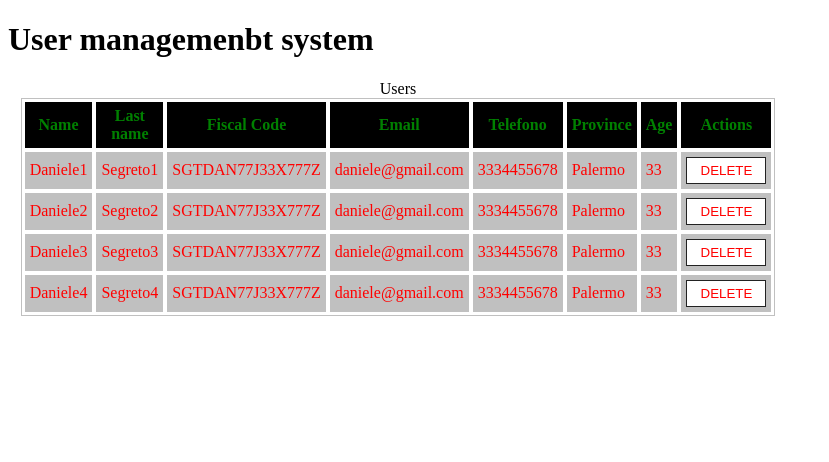
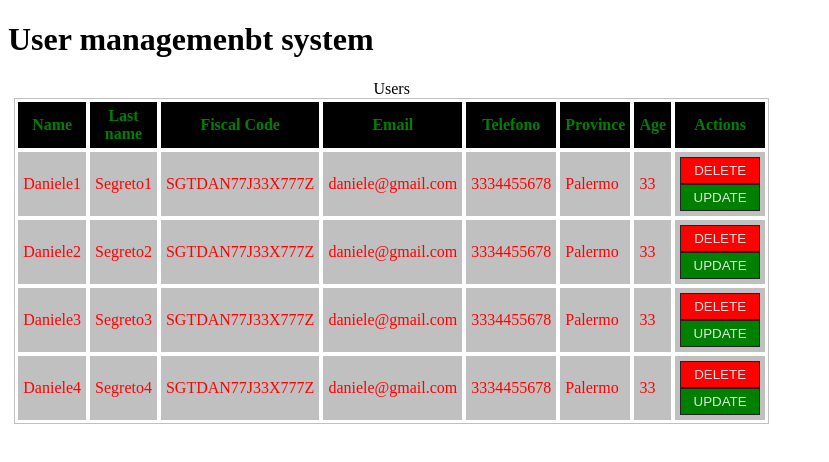
Before and after one commit to daniele-segreto/my-ums, an Angular app: page / in a window 1280 px wide. Shown: the top 462 px of the page, without its empty margins (0-829 px from the left). Built offline with nearby package versions, Linux system fonts and the light colour scheme.

Commit message:
EventEmitter. Ascoltare eventi di componenti figli

```diff
--- a/src/app/app.component.html
+++ b/src/app/app.component.html
@@ -1,10 +1,19 @@
 <h1>User managemenbt system</h1>
 <div class="main">
   <div class="users">
-    <app-users></app-users>
+      <!-- Con (updateUser) dico che voglio ascoltare questo evento;
+    Con il metodo 'updateUser' dico cosa voglio fare quando succederà (verrà emesso questo evento);
+    $event è una variabile che ci fornisce Angular per prenderci i dati che ci passa il componente filgio (serve appunto a catturare quello che abbiamo passato) -->
+    <app-users (updateUser)="updateUser($event)"></app-users>
   </div>
+
   <!-- *ngIf="false" => vuol dire che se il dettaglio è false non si vedrà, verrà rimosso dal DOM (viceversa se è true) -->
-  <div class="userDetail" *ngIf="false">
+  <!-- <div class="userDetail" *ngIf="true">...</div> -->
+
+  <!-- *ngIf="userSelected" => in questo caso mostro l'utente solo se è stato selezionato -->
+  <!-- Bisogna dichiarare la variabile 'userSelected' (l'utente selezionato) in app.component.ts,
+    che verrà passata sulla variabile '$event' e in automatico verrà mostrato, appunto questo template -->
+  <div class="userDetail" *ngIf="userSelected">
     <app-user-detail></app-user-detail>
   </div>
 </div>
--- a/src/app/app.component.ts
+++ b/src/app/app.component.ts
@@ -1,4 +1,5 @@
 import { Component } from '@angular/core';
+import { User } from './interfaces/user';
 
 @Component({
   selector: 'app-root',
@@ -6,5 +7,11 @@ import { Component } from '@angular/core';
   styleUrls: ['./app.component.css']
 })
 export class AppComponent {
-  title = 'ums';
+  // Variabile che serve a definire l'utente selezionato
+  userSelected: User | undefined;
+
+  // Modifica utente
+  updateUser(user: User) {
+    this.userSelected = user; // L'utente selezionato sarà l'utente che viene passato come parametro in questa funzione
+  }
 }
--- a/src/app/user-detail/user-detail.component.css
+++ b/src/app/user-detail/user-detail.component.css
@@ -0,0 +1,4 @@
+.userForm {
+  width: 98%;
+  margin: 0 auto;
+}
--- a/src/app/user-detail/user-detail.component.html
+++ b/src/app/user-detail/user-detail.component.html
@@ -1,4 +1,4 @@
-<form>
+<form class="userForm">
   <div class="form-group">
     <label for="firtstname">First name</label>
     <input name="firtstname" id="firtstname">
--- a/src/app/user/user.component.css
+++ b/src/app/user/user.component.css
@@ -4,14 +4,20 @@ td {
   background: silver;
   color: red;
 }
-
 button {
   padding: 5px;
   border: 1px solid #222;
   width: 80px;
 }
-
 button.delete {
-  background-color: #fff;
-  color: red;
+  color: #fffd;
+  background-color: red;
 }
+button.edit {
+  color: #fffd;
+  background-color: blue;
+}
+button.update {
+  color: #fffd;
+  background-color: green;
+}
--- a/src/app/user/user.component.html
+++ b/src/app/user/user.component.html
@@ -8,5 +8,8 @@
 <td>
   <!-- Non è necessario passare il parametro user, lo abbiamo già nel componente user (figlio) -->
   <!-- <button class="delete" (click)="deleteUser(user)">DELETE</button> -->
+  <!-- TASTO ELIMINA -->
   <button class="delete" (click)="deleteUser()">DELETE</button>
+  <!-- TASTO MODIFICA -->
+  <button class="update" (click)="updateUser()">UPDATE</button>
 </td>
--- a/src/app/user/user.component.ts
+++ b/src/app/user/user.component.ts
@@ -18,6 +18,10 @@ export class UserComponent {
   @Output('onDeleteUser') userDeleted = new EventEmitter();
   // NOTE: *Quasi sempre gli eventi vengono nominati con la parola on davanto e poi il nome dell'evento che vogliamo dare 'onDeleteUser'
 
+  // EMETTO UN EVENTO IN MODO DA POTER ESSERE ASCOLTATO AL DI FUORI DEL COMPONENTE (grazie al decoratore @Output):
+  // onSelectedUser è il nome della variabile utilizzata
+  @Output() onSelectUser = new EventEmitter();
+
   constructor(private userService: UserService) { }
 
   // Non è necessario passare il parametro user, lo abbiamo già ricevuto in @Input (sopra)
@@ -25,7 +29,9 @@ export class UserComponent {
   //   alert(user.lastname)
   // }
 
-  // Quindi accediamo al parametro user tramite il this
+  // Quindi accediamo al parametro user tramite il this...
+
+  // ELIMINA UTENTE
   deleteUser() {
     // utilizzo il metodo 'deleteUser' (che si trova sul nostro servizio 'userService')
     // e gli passiamo this.user (cioè l'utente corrente, dove abbiamo cliccato il pulsante)
@@ -35,4 +41,10 @@ export class UserComponent {
     this.userDeleted.emit(this.user); // passiamo come parametro l'utente che si vuole cancellare (quindi this.user)
   }
 
+  // MODIFICA UTENTE
+  updateUser() {
+    // chiamiamo l'evento 'onSelectDeleter', chiamiamo il metodo 'emit' per emettere l'evento
+    this.onSelectUser.emit(this.user); // passiamo come parametro l'utente che si vuole cancellare (quindi this.user)
+  }
+
 }
--- a/src/app/users/users.component.html
+++ b/src/app/users/users.component.html
@@ -11,13 +11,17 @@
     <th>Actions</th>
   </tr>
   <!-- PASSO I DATI AL COMPONENTE FIGLIO: -->
-  <!-- Con [user-data]="user" passiamo un dato a un componente figlio, inserendo il nome della variabile tra parentesi quadre -->
-  <!-- Con (onDeleteUser) dico che voglio ascoltare questo evento;
+  <!-- (1) Con [user-data]="user" passiamo un dato a un componente figlio, inserendo il nome della variabile tra parentesi quadre -->
+  <!-- (2) Con (onDeleteUser) dico che voglio ascoltare questo evento;
     Con il metodo 'onDeleteUser' dico cosa voglio fare quando succederà (verrà emesso questo evento);
+    $event è una variabile che ci fornisce Angular per prenderci i dati che ci passa il componente filgio (serve appunto a catturare quello che abbiamo passato) -->
+  <!-- (3) Con (onSelectUser) dico che voglio ascoltare questo evento;
+    Con il metodo 'onSelectUser' dico cosa voglio fare quando succederà (verrà emesso questo evento);
     $event è una variabile che ci fornisce Angular per prenderci i dati che ci passa il componente filgio (serve appunto a catturare quello che abbiamo passato) -->
   <tr app-user
   *ngFor="let user of users" [user-data]="user"
   (onDeleteUser)="onDeleteUser($event)"
+  (onSelectUser)="onSelectUser($event)"
   >
     <!-- Invece di richiamare il componente <app-user>, mettiamo direttamente l'attributo nel tr (sopra, app-user) -->
     <!-- <app-user></app-user> -->
--- a/src/app/users/users.component.ts
+++ b/src/app/users/users.component.ts
@@ -1,4 +1,4 @@
-import { Component, OnInit } from '@angular/core';
+import { Component, EventEmitter, OnInit, Output } from '@angular/core';
 import { UserService } from '../services/user.service';
 import { User } from '../interfaces/user';
 
@@ -11,6 +11,8 @@ export class UsersComponent implements OnInit {
 
   title = 'Users';
   users: User[] = [];
+  // Mettiamo un Evento in uscita che avrà come parametro un utente (<User>)
+  @Output() updateUser = new EventEmitter<User>();
 
   constructor(private service: UserService) {}
 
@@ -21,9 +23,16 @@ export class UsersComponent implements OnInit {
     this.users = this.service.getUsers();
   }
 
-  // Metodo che scatta all'emissione dell'evento in @Output('onDeleteUser') - riceve un utente
+  // Metodo che scatta all'emissione dell'evento in @Output('onDeleteUser') - riceve un utente di tipo User
   onDeleteUser(user: User) {
     this.service.deleteUser(user); // chiamo il servizio e la funzione per cancellare l'utente
   }
 
+  // Metodo che scatta all'emissione dell'evento in @Output('onSelectUser') - riceve un utente di tipo User
+  onSelectUser(user: User) {
+    // alert(user.lastname); // al click, riceviamo un alert con il cognome dell'utente selezionato
+    this.updateUser.emit(user); // chiamo il servizio e la funzione per avviare il form di modifica
+  }
+  // A questo punto, questo evento viene rilanciato all'esterno e l'app.component può ascoltare e rispondere a questo evento
+
 }
--- a/src/styles.css
+++ b/src/styles.css
@@ -1,6 +1,6 @@
 /* You can add global styles to this file, and also import other style files */
 .main {
-  width: 98%;
+  width: 99%;
   margin: auto;
   vertical-align: top;
 }
@@ -10,7 +10,7 @@
 }
 .userDetail {
   float: left;
-  width: 40%;
+  width: 35%;
 }
 .btn-save {
   background-color: green;
```
